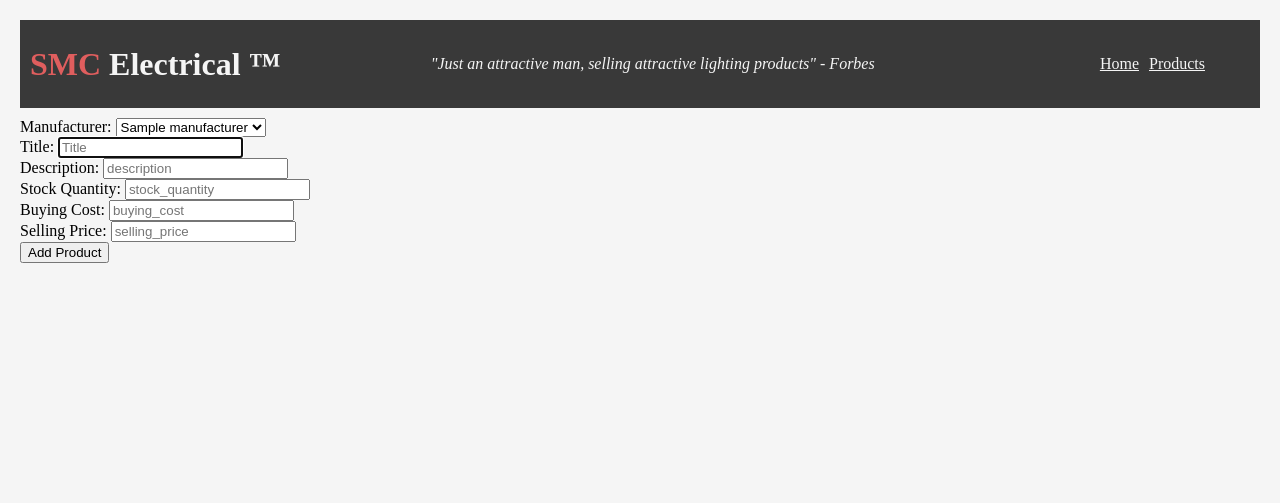
After one commit to SeanCushnie/Project_One, a Flask app: template templates/products/new.html in a window 1280 px wide. The commit adds this page. Shown: the top 503 px of the page. Run offline with Flask 3, Linux system fonts and the light colour scheme; the template is opened without the code that fills it: most values are stand-ins (such as "Sample title", 1, 10 or a date in 2020).

Commit message:
trying to implement add product function

```diff
--- a/repositories/product_repository.py
+++ b/repositories/product_repository.py
@@ -41,6 +41,7 @@ def select_all():
     return products
 
 def update(product):
-    sql="UPDATE products SET (manufacturer_id, title, description, stock_quantity, buying_cost, selling_price) = (%s, %s, %s, %s, %s, %s) WHERE id =%s"
+    sql="UPDATE products SET (manufacturer_id, title, description, stock_quantity, buying_cost, selling_price) = (%s, %s, %s, %s, %s, %s, %s) WHERE id =%s"
     values = [product.manufacturer.id, product.title, product.description, product.stock_quantity, product.buying_cost, product.selling_price]
+    print(values)
     run_sql(sql, values)
--- a/templates/products/edit.html
+++ b/templates/products/edit.html
@@ -3,8 +3,8 @@
 
 <form action="/products/{{product.id}}" method="post">
     <div>
-        <label for="manufacturer">Manufacturer:</label>
-        <select id="manufacturer" name="manufacturer_id">
+        <label for="manufacturer_id">Manufacturer:</label>
+        <select id="manufacturer_id" name="manufacturer_id">
             {% for manufacturer in all_manufacturers %}
             <option value="{{ manufacturer.id }}"
             {% if product.manufacturer.id == manufacturer.id %} ### FIXED LOOP WITH BRACKETS
--- /dev/null
+++ b/templates/products/new.html
@@ -0,0 +1,45 @@
+{% extends "base.html" %}
+{% block content %}
+
+<form action="/products" method="post">
+
+
+<div>
+    <label for="manufacturer_id">Manufacturer:</label>
+    <select id="manufacturer_id" name="manufacturer_id">
+        {% for manufacturer in all_manufacturers %}
+        <option value="{{ manufacturer.id }}">{{ manufacturer.name }}</option>
+        {% endfor %}
+    </select>
+</div>
+
+<div>
+    <label for="title">Title:</label>
+    <input type="text" id="title" name="title" placeholder="Title" required autofocus>
+</div>
+
+ <div>
+    <label for="description">Description:</label>
+    <input type="text" id="description" name="description" placeholder="description" required autofocus>
+</div>
+
+<div>
+    <label for="stock_quantity">Stock Quantity:</label>
+    <input type="integer" id="stock_quantity" name="stock_quantity" placeholder="stock_quantity" required>
+</div>
+
+<div>
+    <label for="buying_cost">Buying Cost:</label>
+    <input type="integer" id="buying_cost" name="buying_cost" placeholder="buying_cost" required>
+</div>
+
+<div>
+    <label for="selling_price">Selling Price:</label>
+    <input type="integer" id="selling_price" name="selling_price" placeholder="selling_price" required>
+</div>
+
+<button type="submit">Add Product</button>
+
+</form>
+
+{% endblock %}
```
Also changed, not shown: controllers/products_controller.py (+16 -0 lines).
